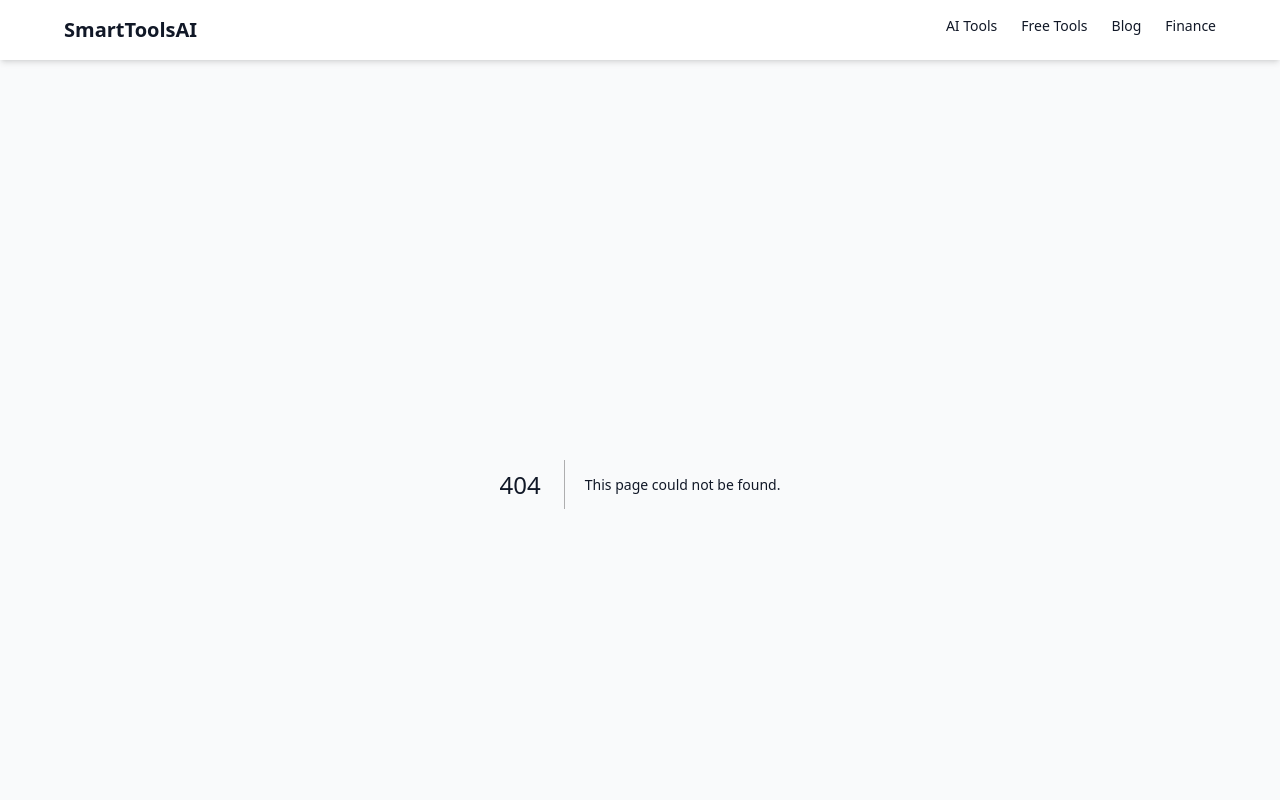
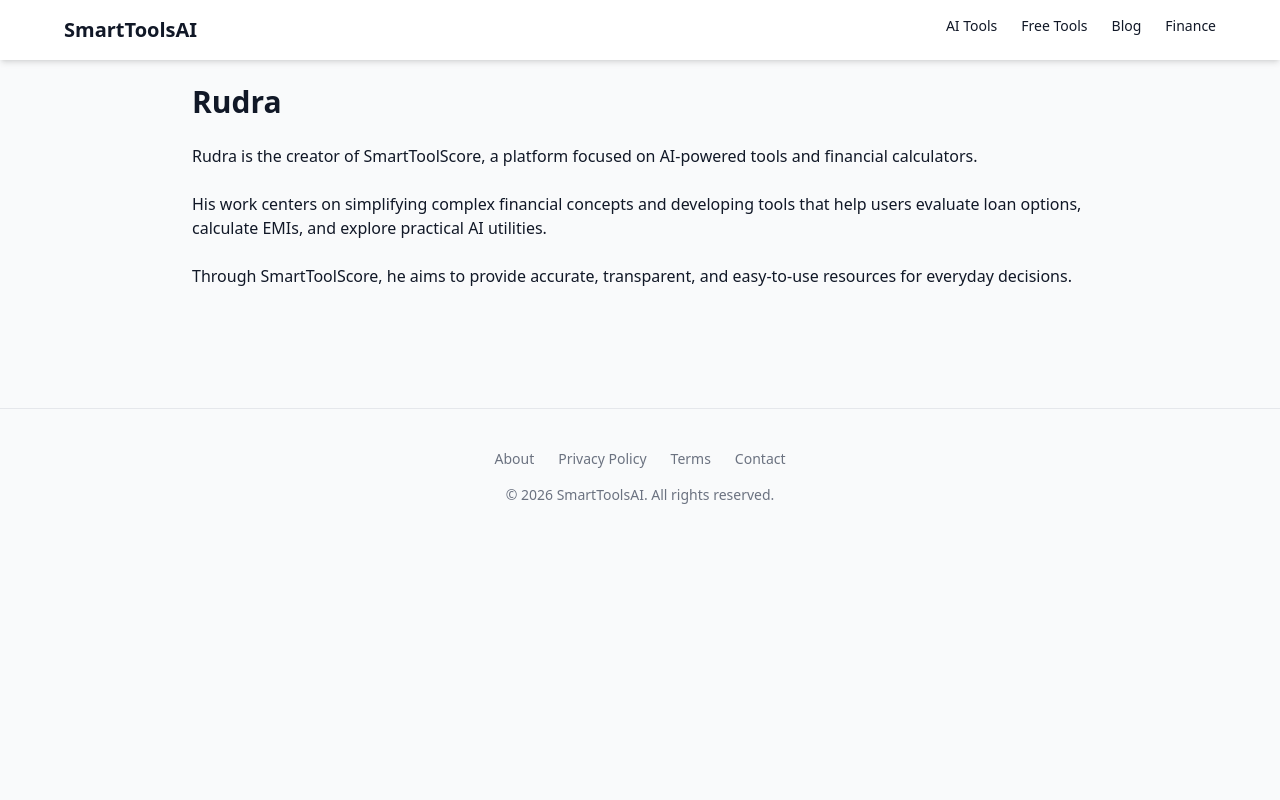
Before and after one commit to rudraod26-maker/smarttoolscore, a Next.js app: page /author/rudra in a window 1280 px wide. Before the commit this address had no page. Shown: the top 800 px of the page. Built offline with nearby package versions, Linux system fonts and the light colour scheme.

Commit message:
update authorbox

```diff
--- a/app/ai-tools/[slug]/page.tsx
+++ b/app/ai-tools/[slug]/page.tsx
@@ -3,6 +3,7 @@
 import type { Metadata } from "next";
 import Link from "next/link";
 import { articles } from "../articles";
+import AuthorBox from "@/components/AuthorBox";
 
 type Props = {
   params: { slug: string };
@@ -106,6 +107,8 @@
         ))}
       </div>
 
+      <AuthorBox />
+
       {/* FAQ Section */}
       {article.faqs && (
         <div className="mt-16">
--- /dev/null
+++ b/app/author/rudra/page.tsx
@@ -0,0 +1,28 @@
+export const metadata = {
+  title: "Rudra | Author at SmartToolScore",
+  description: "Author profile of Rudra, founder of SmartToolScore.",
+};
+
+export default function AuthorPage() {
+  return (
+    <div className="max-w-4xl mx-auto space-y-6">
+      <h1 className="text-3xl font-bold">Rudra</h1>
+
+      <p>
+        Rudra is the creator of SmartToolScore, a platform focused on
+        AI-powered tools and financial calculators.
+      </p>
+
+      <p>
+        His work centers on simplifying complex financial concepts
+        and developing tools that help users evaluate loan options,
+        calculate EMIs, and explore practical AI utilities.
+      </p>
+
+      <p>
+        Through SmartToolScore, he aims to provide accurate,
+        transparent, and easy-to-use resources for everyday decisions.
+      </p>
+    </div>
+  );
+}
--- /dev/null
+++ b/components/AuthorBox.tsx
@@ -0,0 +1,18 @@
+export default function AuthorBox() {
+  return (
+    <div className="border rounded-xl p-6 mt-12 bg-gray-50">
+      <h3 className="text-lg font-semibold mb-2">
+        About the Author
+      </h3>
+
+      <p className="text-gray-700">
+        <strong><a href="/author/rudra" className="underline">
+    Rudra
+  </a></strong> is the founder of SmartToolScore and
+        a researcher in AI tools and financial calculators.
+        He focuses on building practical digital tools that help users
+        make smarter financial and productivity decisions.
+      </p>
+    </div>
+  );
+}
```
